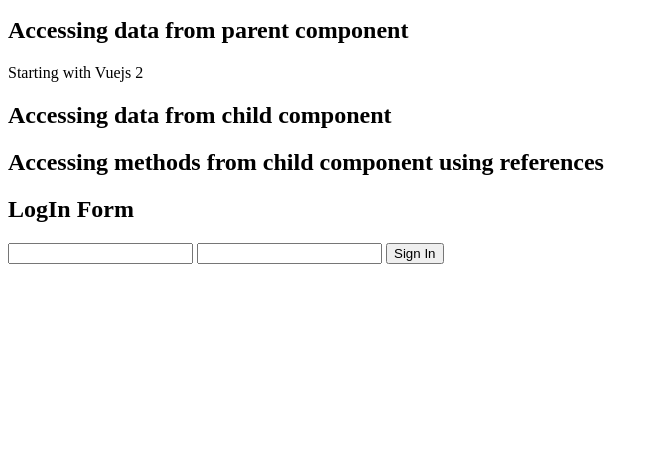
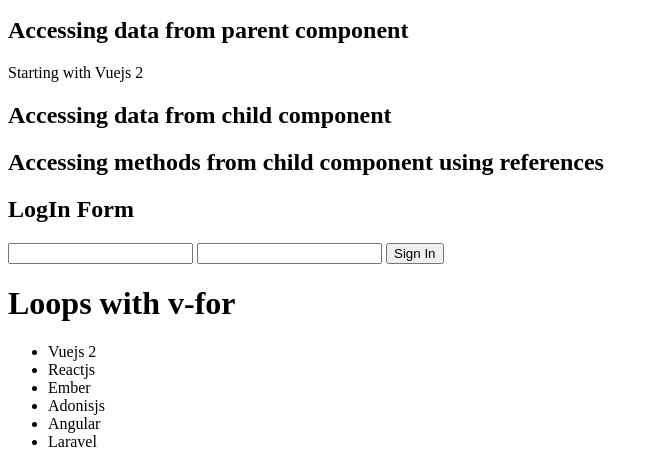
Before and after one commit to javier-pardinas/vue-from-scratch, a plain HTML site: page index.html in a window 1280 px wide. Shown: the part 637-1104 px from the top of the page, without its empty margins (0-659 px from the left). Before the commit the page ends 909 px from the top, so only its background shows below. Drawn offline with nearby package versions, Linux system fonts and the light colour scheme.

Commit message:
created loops component to loop through an array and display the elements in a ul

```diff
--- /dev/null
+++ b/components/loops.js
@@ -0,0 +1,24 @@
+Vue.component('loops', {
+    data() {
+        return {
+            frameworks: [
+                {id: 1, name: 'Vuejs 2'},
+                {id: 2, name: 'Reactjs'},
+                {id: 3, name: 'Ember'},
+                {id: 4, name: 'Adonisjs'},
+                {id: 5, name: 'Angular'},
+                {id: 6, name: 'Laravel'},
+            ]
+        }
+    },
+    template:`
+    <div>
+        <h1>Loops with v-for</h1>
+        <ul v-if="frameworks.length">
+            <li v-for="framework in frameworks" :key="framework.id">
+                {{ framework.name }}
+            </li>
+        </ul>
+    </div>
+    `
+})
--- a/index.html
+++ b/index.html
@@ -28,6 +28,8 @@
     <script src="components/child-methods.js"></script>
     <!--login-form component-->
     <script src="components/login-form.js"></script>
+    <!--loops component-->
+    <script src="components/loops.js"></script>
 </head>
 <body>
     <div id="app">
@@ -41,6 +43,7 @@
         <child-data ref="childData"></child-data>
         <child-methods ref="childMethod"></child-methods>
         <login-form></login-form>
+        <loops></loops>
     </div>
     <script>
         new Vue({
```
